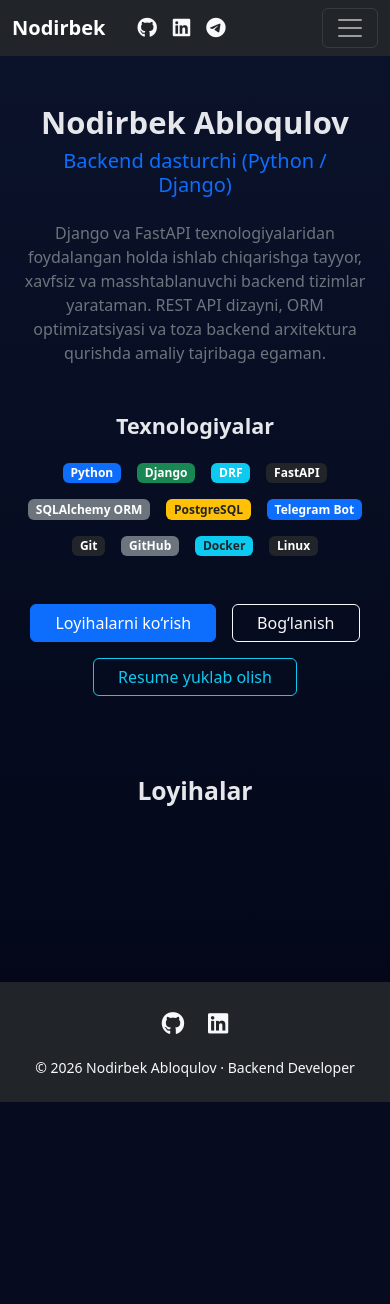
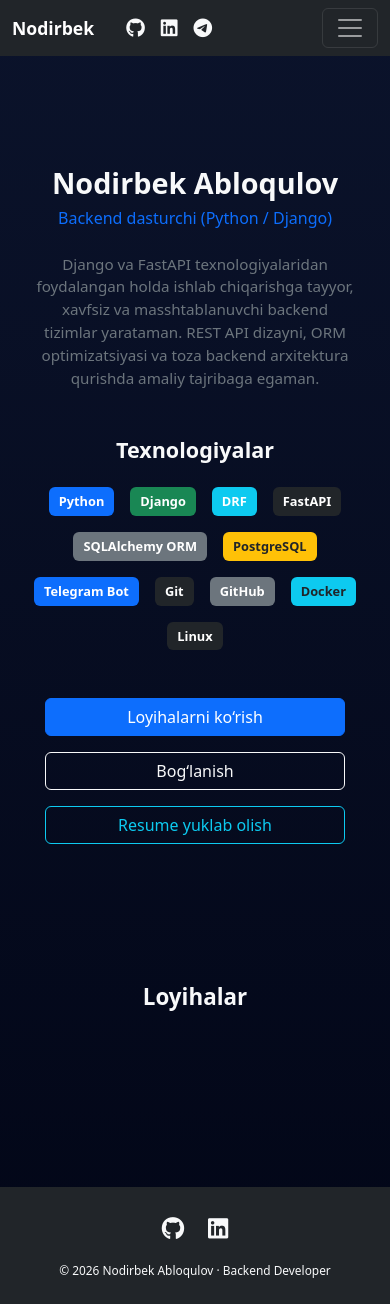
Before and after one commit to Nodirbek3628/Portfolio_site, a Django app: page / in a window 390 px wide. Before the commit the page ends 1102 px from the top, so only its background shows below. Run offline with Django 5.2, Linux system fonts and the light colour scheme.

Commit message:
Fix layout, mobile responsive and local settings

```diff
--- a/apps/main/static/main/css/style.css
+++ b/apps/main/static/main/css/style.css
@@ -106,3 +106,120 @@ body {
 .navbar a[aria-label="Telegram"]:hover i {
     color: #229ED9;
 }
+
+/* =========================
+   MOBILE RESPONSIVE FIXES
+   ========================= */
+
+@media (max-width: 768px) {
+
+    /* Navbar brand + icons */
+    .navbar-brand-group {
+        flex-wrap: wrap;
+        gap: 10px;
+    }
+
+    .navbar-brand-group a.navbar-brand {
+        font-size: 1.1rem;
+    }
+
+    .navbar-brand-group a i {
+        font-size: 1.2rem;
+    }
+
+    /* Hero section */
+    .home-hero {
+        padding-top: 60px;
+        padding-bottom: 60px;
+        text-align: center;
+    }
+
+    .home-hero h1 {
+        font-size: 1.8rem;
+        line-height: 1.3;
+    }
+
+    .home-hero h5 {
+        font-size: 1rem;
+    }
+
+    .home-hero p {
+        font-size: 0.95rem;
+        padding: 0 10px;
+    }
+
+    /* Buttons */
+    .hero-actions .btn {
+        width: 100%;
+        max-width: 280px;
+    }
+
+    /* Projects cards */
+    .card {
+        margin-bottom: 20px;
+    }
+
+    /* Footer */
+    footer {
+        font-size: 0.85rem;
+    }
+}
+/* =========================
+   HOME MOBILE OPTIMIZATION
+   ========================= */
+
+.hero-title {
+    font-size: 2.4rem;
+}
+
+@media (max-width: 768px) {
+
+    /* Hero section spacing */
+    .home-hero {
+        padding-top: 60px;
+        padding-bottom: 60px;
+    }
+
+    /* Title */
+    .hero-title {
+        font-size: 1.8rem;
+        line-height: 1.3;
+    }
+
+    /* Subtitle */
+    .home-hero h5 {
+        font-size: 1rem;
+    }
+
+    /* Description text */
+    .home-hero p {
+        font-size: 0.95rem;
+        padding: 0 12px;
+    }
+
+    /* Action buttons */
+    .mobile-actions {
+        flex-direction: column;
+        align-items: center;
+    }
+
+    .mobile-actions .btn {
+        width: 100%;
+        max-width: 300px;
+    }
+
+    /* Tech stack badges */
+    .tech-stack {
+        gap: 10px;
+    }
+
+    .tech-stack .badge {
+        font-size: 0.8rem;
+        padding: 8px 10px;
+    }
+
+    /* Projects section title */
+    #projects h2 {
+        font-size: 1.4rem;
+    }
+}
--- a/apps/main/templates/main/base.html
+++ b/apps/main/templates/main/base.html
@@ -17,13 +17,14 @@
     <link rel="icon" href="{% static 'main/favicon.ico' %}">
 </head>
 
-<body>
+<body class="bg-dark text-light">
 
 <!-- NAVBAR -->
 <nav class="navbar navbar-expand-lg navbar-dark bg-dark">
     <div class="container">
 
-       <div class="d-flex align-items-center gap-3">
+       <div class="d-flex align-items-center gap-3 navbar-brand-group">
+
 
     <a class="navbar-brand fw-bold mb-0" href="{% url 'home' %}">
         Nodirbek
--- a/apps/main/templates/main/home.html
+++ b/apps/main/templates/main/home.html
@@ -9,7 +9,8 @@
 
         <!-- ABOUT -->
         <div class="hero-about mb-5">
-            <h1 class="fw-bold display-5 mb-2">
+            <h1 class="fw-bold mb-2 hero-title">
+
                 Nodirbek Abloqulov
             </h1>
 
@@ -52,7 +53,8 @@ amaliy tajribaga egaman.
         <!-- ACTIONS -->
 <!-- ACTIONS -->
 <div class="hero-actions mt-4">
-    <div class="action-buttons d-flex justify-content-center flex-wrap gap-3">
+    <div class="action-buttons d-flex justify-content-center flex-wrap gap-3 mobile-actions">
+
 
         <a href="{% url 'projects' %}" class="btn btn-primary px-4">
             Loyihalarni ko‘rish
```
